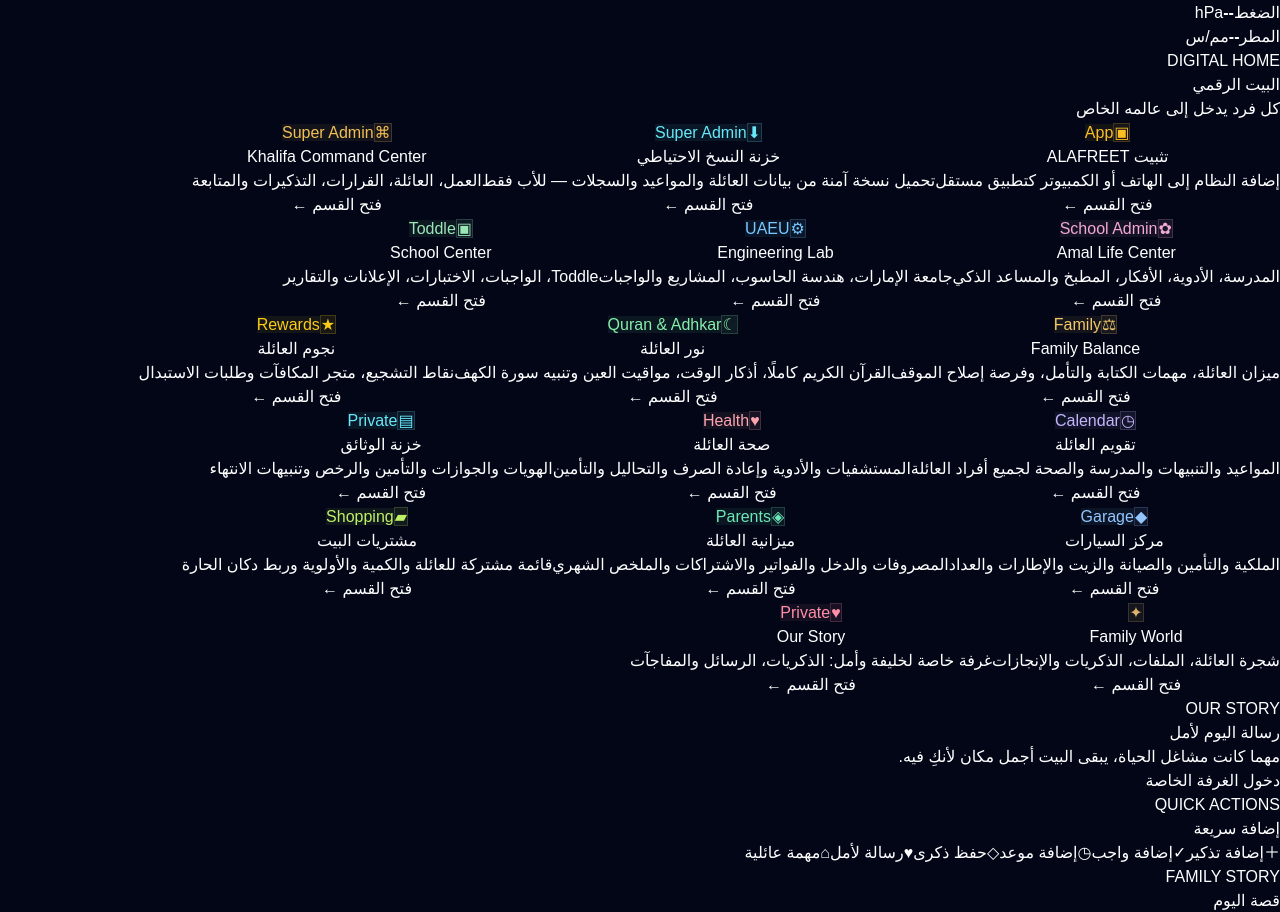
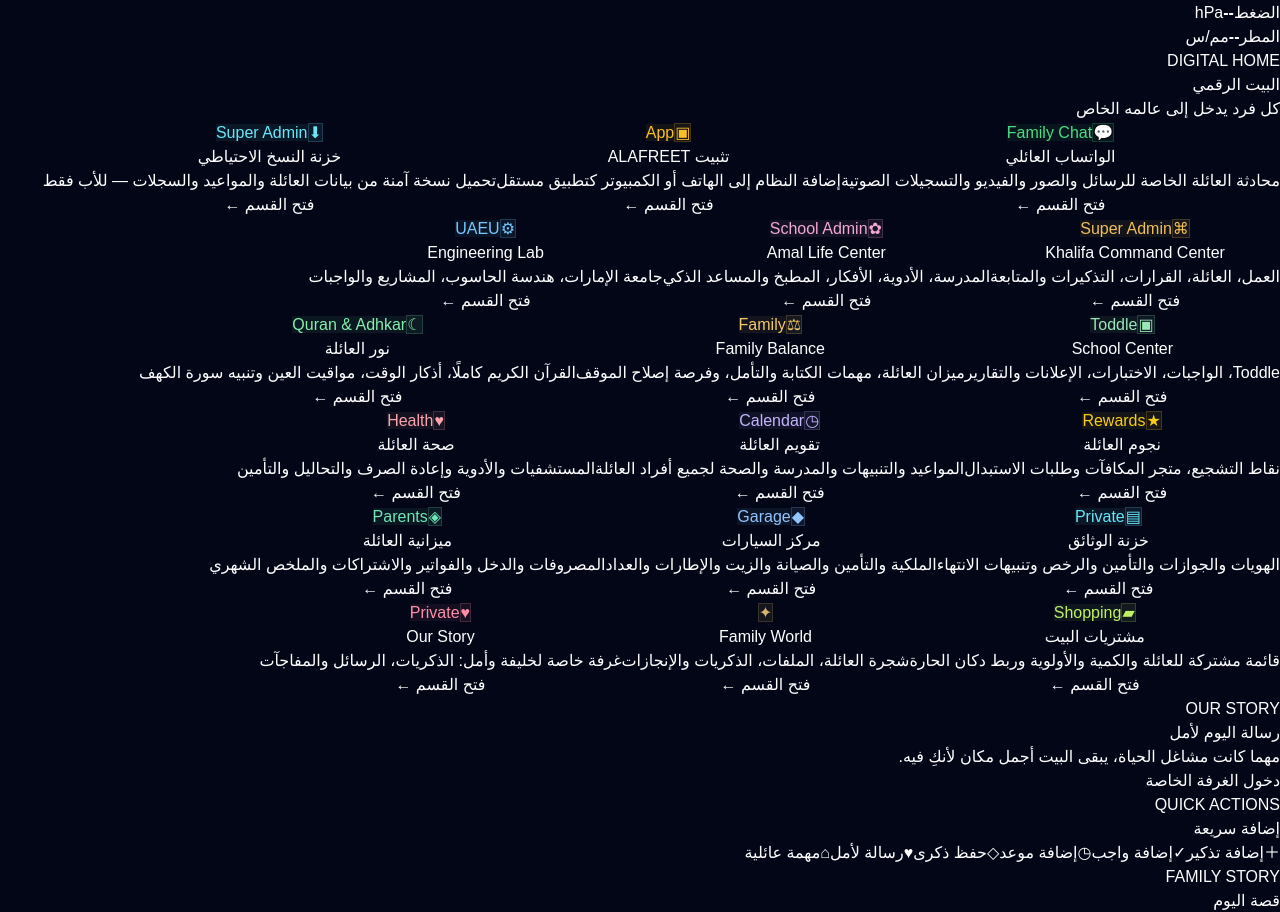
Before and after one commit to alafreet01-byte/alafreet-family, a Next.js app: page /v9/home in a window 1280 px wide. Shown: the part 1007-1919 px from the top of the page. Built offline with nearby package versions, Linux system fonts and the light colour scheme; no server answers.

Commit message:
put family chat first on home

```diff
--- a/app/v9/home/data.ts
+++ b/app/v9/home/data.ts
@@ -9,6 +9,15 @@
 };
 
 export const familyCards: FamilyCard[] = [
+  {
+    id: "family-chat",
+    name: "الواتساب العائلي",
+    subtitle: "محادثة العائلة الخاصة للرسائل والصور والفيديو والتسجيلات الصوتية",
+    route: "/chat",
+    icon: "💬",
+    accent: "#4ade80",
+    badge: "Family Chat",
+  },
   {id:"install",name:"تثبيت ALAFREET",subtitle:"إضافة النظام إلى الهاتف أو الكمبيوتر كتطبيق مستقل",route:"/v9/install",icon:"▣",accent:"#fbbf24",badge:"App"},
   {
     id: "backup",
--- a/app/v9/home/page.tsx
+++ b/app/v9/home/page.tsx
@@ -42,12 +42,12 @@
 
     const allowed =
       viewer.role === "school_admin"
-        ? new Set(["install", "amal", "khalid", "school", "balance", "noor", "rewards", "calendar", "health", "documents", "vehicles", "finance", "shopping", "family", "story"])
+        ? new Set(["family-chat", "install", "amal", "khalid", "school", "balance", "noor", "rewards", "calendar", "health", "documents", "vehicles", "finance", "shopping", "family", "story"])
         : viewer.role === "university_user"
-          ? new Set(["install", "khalid", "noor", "rewards", "calendar", "health", "documents", "vehicles", "shopping", "family"])
+          ? new Set(["family-chat", "install", "khalid", "noor", "rewards", "calendar", "health", "documents", "vehicles", "shopping", "family"])
           : viewer.role === "student" || viewer.role === "child"
-            ? new Set(["install", "school", "balance", "noor", "rewards", "calendar", "health", "documents", "shopping", "family"])
-            : new Set(["install", "noor", "rewards", "calendar", "health", "documents", "shopping", "family"]);
+            ? new Set(["family-chat", "install", "school", "balance", "noor", "rewards", "calendar", "health", "documents", "shopping", "family"])
+            : new Set(["family-chat", "install", "noor", "rewards", "calendar", "health", "documents", "shopping", "family"]);
 
     return familyCards.filter((card) => allowed.has(card.id));
   }, [viewer]);
```
